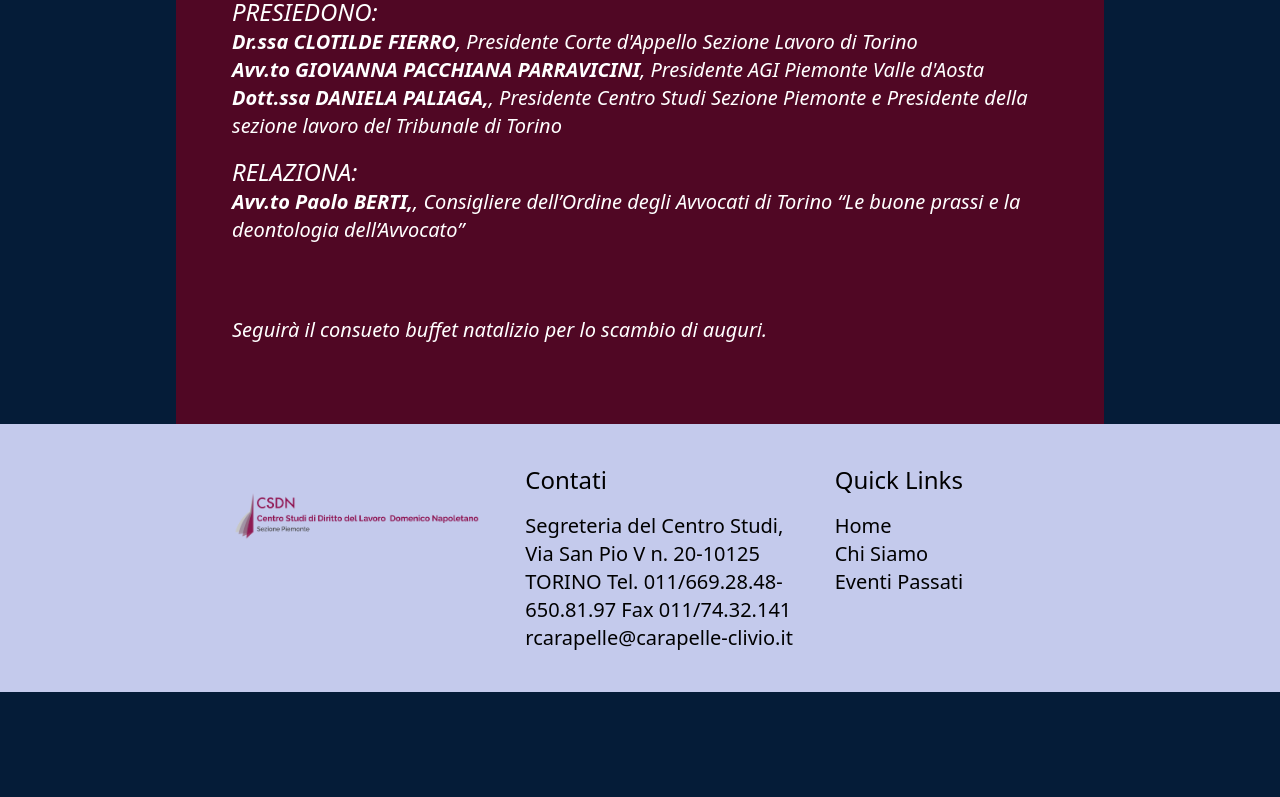
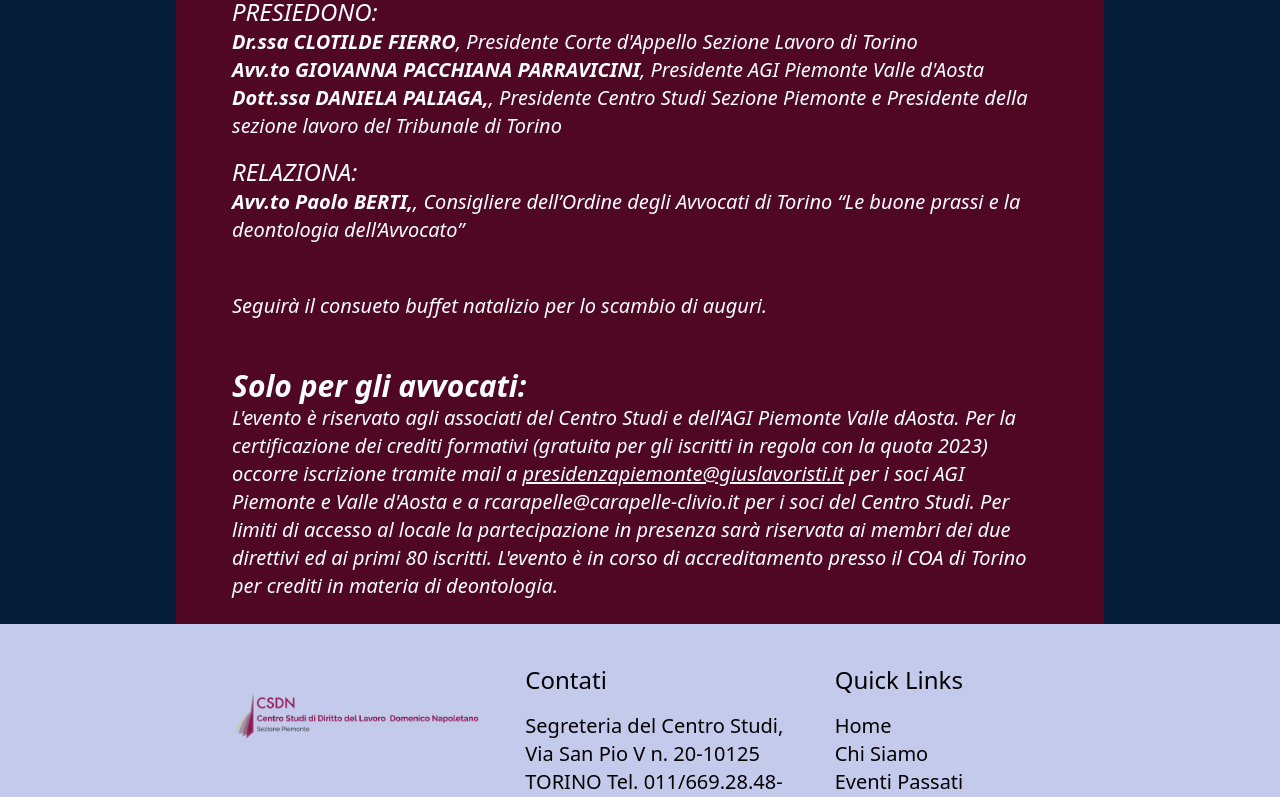
Before and after one commit to Homeyra-Mahmoudi/CSDN, a Nuxt app: page /CurrentEvent in a window 1280 px wide. Shown: the part 523-1320 px from the top of the page. Before the commit the page ends 1215 px from the top, so only its background shows below. Built offline with nearby package versions, Linux system fonts and the light colour scheme.

Commit message:
static site

```diff
--- a/components/CurrentEvent/Scheduale-of-the-currentevent.vue
+++ b/components/CurrentEvent/Scheduale-of-the-currentevent.vue
@@ -44,8 +44,9 @@ Via Santa Maria n. 1 - Torino</p>
             <p class="font-Roboto font-thin text-2xl italic text-white text-left">Ore 14</p>
             <p class="font-Roboto font-thin text-2xl italic text-white text-left sm:pb-14"><span class="font-bold">Dott.ssa Lucia Tria</span>, Presidente di sezione Corte di Cassazione Sez. Lavoro “Malattia e disabilità del lavoratore davanti alla Corte di Cassazione”</p> -->
         </div>
-        <div class="sm:px-14 sm:py-14">
+        <div class="sm:px-14 sm:py-8">
             <p class="font-Roboto font-thin text-xl italic text-white text-left ">Seguirà il consueto buffet natalizio per lo scambio di auguri.</p>
+
             <!-- <p class="font-Roboto font-thin text-xl italic text-white text-left "><span class="font-bold">Avv.to GIOVANNA PACCHIANA PARRAVICINI</span>, Presidente AGI Piemonte Valle d'Aosta</p>
             <p class="font-Roboto font-thin text-xl italic text-white text-left "><span class="font-bold">Dott.ssa DANIELA PALIAGA,</span>, Presidente Centro Studi Sezione Piemonte e Presidente della sezione lavoro del Tribunale di Torino</p> -->
             <!-- <p class="font-Roboto font-thin text-2xl italic text-white text-left">Ore 12.30 - 12.45 </p>
@@ -54,6 +55,18 @@ Via Santa Maria n. 1 - Torino</p>
             <p class="font-Roboto font-bold text-3xl italic text-white text-left sm:pb-14">Light lunch</p>
             <p class="font-Roboto font-thin text-2xl italic text-white text-left">Ore 14</p>
             <p class="font-Roboto font-thin text-2xl italic text-white text-left sm:pb-14"><span class="font-bold">Dott.ssa Lucia Tria</span>, Presidente di sezione Corte di Cassazione Sez. Lavoro “Malattia e disabilità del lavoratore davanti alla Corte di Cassazione”</p> -->
+        </div>
+        <div class="sm:px-14">
+            <p class="font-Roboto font-bold text-3xl italic text-white text-left ">Solo per gli avvocati:</p>
+            <p class="font-Roboto font-thin text-xl italic text-white text-left ">L'evento è riservato agli associati del Centro Studi e dell’AGI Piemonte Valle dAosta.
+                Per la certificazione dei crediti formativi (gratuita per gli iscritti in regola con la
+                quota 2023) occorre iscrizione tramite mail a
+                <span class="underline">presidenzapiemonte@giuslavoristi.it</span> per i soci AGI Piemonte e Valle d'Aosta e
+                a rcarapelle@carapelle-clivio.it per i soci del Centro Studi.
+                Per limiti di accesso al locale la partecipazione in presenza sarà riservata ai
+membri dei due direttivi ed ai primi 80 iscritti.
+L'evento è in corso di accreditamento presso il COA di Torino per crediti in
+materia di deontologia.</p>
         </div>
         <!-- <div class="sm:px-14">
 
--- a/nuxt.config.js
+++ b/nuxt.config.js
@@ -18,9 +18,9 @@ export default {
     routes: ['/', '/ChiSiamo', '/EventiPassati', '/CurrentEvent']
   },
 
-  router: {
-    base: 'C:\Users\Claudio\Desktop\csdn'
-  },
+  // router: {
+  //   base: 'C:\Users\Claudio\Desktop\csdn'
+  // },
 
 
   // Global CSS: https://go.nuxtjs.dev/config-css
```
Also changed, not shown: 5 other files (tests, documents, lock files or other folders).
